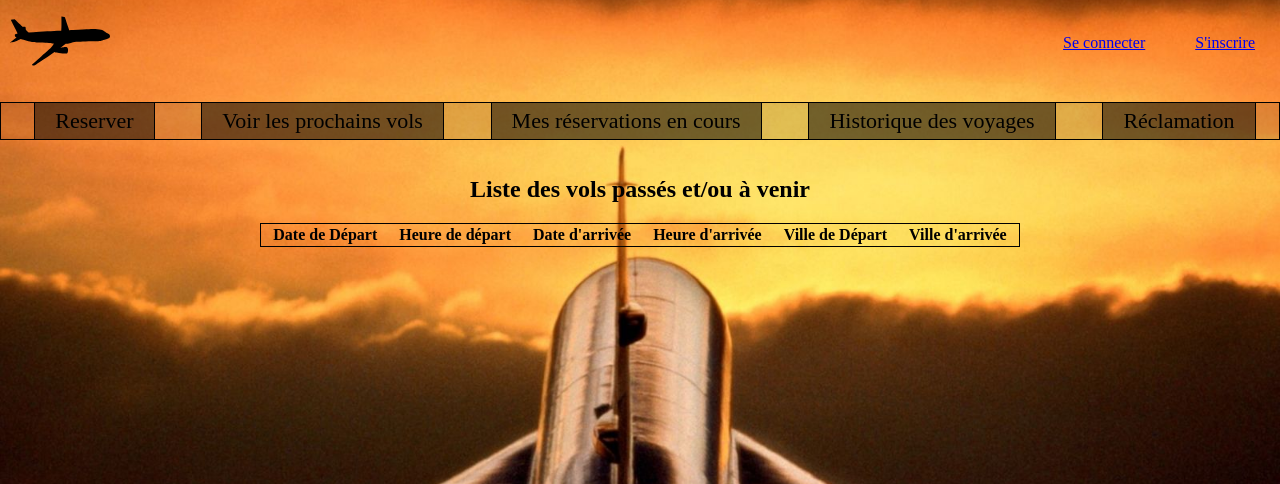
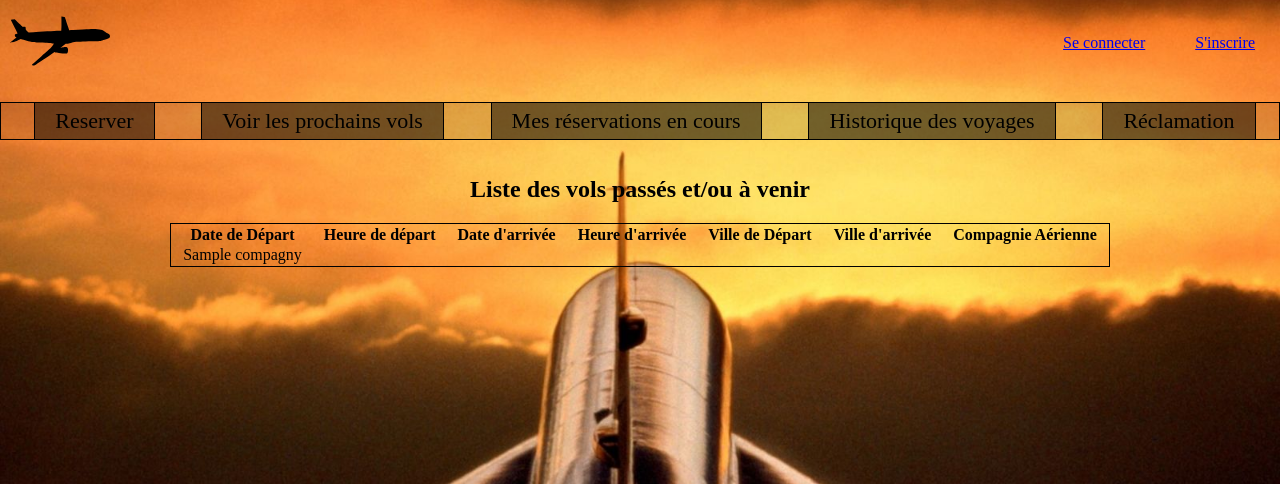
Before and after one commit to jeremy93130/projet_avion, a PHP site: page /projet_avion/views/admin/list_vol.php in a window 1280 px wide. Shown: the top 484 px of the page. Run offline with PHP 8.4, Linux system fonts and the light colour scheme; tables that the repository leaves empty or names only in its code hold one stand-in row (values such as "Sample post"); lists and menus that the app fills with data are empty.

Commit message:
question table jointure vol compagnie

```diff
--- /dev/null
+++ b/models/Compagnieclass.php
@@ -0,0 +1,19 @@
+<?php
+require_once($_SERVER['DOCUMENT_ROOT'] . '/projet_avion/models/Database.php');
+class Compagnie
+{
+    public static function compagnie()
+    {
+        $db = Database::dbConnect();
+
+        $request = $db->prepare("SELECT * FROM compagnies");
+
+        try {
+            $request->execute();
+            $compagnie = $request->fetchAll(PDO::FETCH_ASSOC);
+            return $compagnie;
+        } catch (PDOException $e) {
+            $e->getMessage();
+        }
+    }
+}
--- a/models/Utilisateurclass.php
+++ b/models/Utilisateurclass.php
@@ -19,7 +19,7 @@ class Utilisateur
         }
     }
 
-    public static function connexion($email,$mdp)
+    public static function connexion($email, $mdp)
     {
         $db = Database::dbConnect();
         $request = $db->prepare('SELECT * FROM utilisateurs WHERE email = ?');
@@ -28,12 +28,14 @@ class Utilisateur
             $request->execute(array($email));
             $utilisateur = $request->fetch(PDO::FETCH_ASSOC);
             if (!empty($utilisateur)) {
+                $_SESSION["erreur_message"] = "Mauvais e-mail";
                 if (password_verify($mdp, $utilisateur['mdp'])) {
                     $_SESSION["id"] = $utilisateur['id_utilisateur'];
                     $_SESSION["prenom"] = $utilisateur['prenom'];
                     $_SESSION["role"] = $utilisateur["role"];
                     header("Location: http://localhost/projet_avion/index.php");
                 } else {
+                    $_SESSION["erreur_message"] = "mauvais mdp";
                     header("Location: http://localhost/projet_avion/views/connexion.php");
                 }
             } else {
@@ -45,5 +47,3 @@ class Utilisateur
         }
     }
 }
-
-?>
--- a/models/Volclass.php
+++ b/models/Volclass.php
@@ -4,7 +4,7 @@ require_once($_SERVER['DOCUMENT_ROOT'] . '/projet_avion/models/Database.php');
 class Vols
 {
 
-    public static function avions($heureDepart, $heureArrivee, $date_depart, $date_arrivee, $villeDepart, $villeArrivee,$capacite)
+    public static function avions($heureDepart, $heureArrivee, $date_depart, $date_arrivee, $villeDepart, $villeArrivee, $capacite,$nom_compagnie)
     {
 
         // Connexion à la base de données :
@@ -15,7 +15,14 @@ class Vols
 
         // Execution de la requête :
         try {
-            $request->execute(array($heureDepart, $heureArrivee, $date_depart, $date_arrivee, $villeDepart, $villeArrivee,$capacite));
+            $request->execute(array($heureDepart, $heureArrivee, $date_depart, $date_arrivee, $villeDepart, $villeArrivee, $capacite));
+
+            $request1 = $db->prepare("INSERT INTO compagnies (nom) VALUES (?)");
+            try{
+                $request1->execute(array($nom_compagnie));
+            }catch(PDOException $e){
+                echo $e->getMessage();
+            }
             header("Location: http://localhost/projet_avion/views/admin/list_vol.php");
         } catch (PDOException $error) {
             echo $error->getMessage();
@@ -39,4 +46,19 @@ class Vols
             $error->getMessage();
         }
     }
+
+    public static function calculPrix($id_vol)
+    {
+        $db = Database::dbConnect();
+
+        $request = $db->prepare("SELECT prix FROM vols WHERE id=?");
+
+        try{
+            $request->execute(array($id_vol));
+            $prix = $request->fetch(PDO::FETCH_ASSOC);
+            return $prix;
+        }catch(PDOException $e){
+            $e->getMessage();
+        }
+    }
 }
--- a/views/admin/list_vol.php
+++ b/views/admin/list_vol.php
@@ -1,7 +1,9 @@
 <!-- <link rel="stylesheet" href="../assets/css/style.css"> -->
 <?php require_once($_SERVER['DOCUMENT_ROOT'] . '/projet_avion/models/Volclass.php');
+require_once($_SERVER['DOCUMENT_ROOT'] . '/projet_avion/models/Compagnieclass.php');
 require_once("../inc/header.php");
 $listVol = Vols::listVols();
+$listCompagnie = Compagnie::compagnie();
 ?>
 
 
@@ -14,10 +16,11 @@ $listVol = Vols::listVols();
         <th> Heure d'arrivée </th>
         <th>Ville de Départ </th>
         <th>Ville d'arrivée</th>
+        <th>Compagnie Aérienne</th>
     </tr>
     <?php foreach ($listVol as $vol) {
         if ($vol["disponibilite"] == "disponible") {
-            ?>
+    ?>
             <tr>
                 <td>
                     <?= $vol["date_depart"] ?>
@@ -37,7 +40,10 @@ $listVol = Vols::listVols();
                 <td>
                     <?= $vol["ville_arrivee"] ?>
                 </td>
-            <?php }
+                <?php }
     } ?>
+    <?php foreach($listCompagnie as $compagnie){ ?>
+        <td><?= $compagnie["nom"] ?></td>
     </tr>
+    <?php } ?>
 </table>
--- a/views/reservation.php
+++ b/views/reservation.php
@@ -17,7 +17,7 @@ $id_utilisateur = isset($_GET["id_utilisateur"]) ? $_GET["id_utilisateur"] : nul
             <h3>Liste des vols disponibles</h3>
             <select name="departs" id="vol_depart">
                 <?php foreach ($dispoVol as $vol) { ?>
-                    <option value="<?= $vol["id_vol"]; ?>" id="<?= $vol["prix"] ?>">
+                    <option value="<?= $vol["id_vol"]; ?>" id="<?= $vol["prix"]; ?>">
                         <?= $vol["ville_depart"] . "/" . $vol["ville_arrivee"];
                         ?>
                     </option>
--- a/views/traitement/action.php
+++ b/views/traitement/action.php
@@ -33,7 +33,6 @@ if (isset($_POST['connexion'])) {
     if (empty($email) || empty($mdp)) {
         $_SESSION["erreur_vide"] = "Tous les champs doivent être remplis";
     }
-
 }
 
 
@@ -45,8 +44,9 @@ if (isset($_POST["ajouter_vol"])) {
     $ville_depart = htmlspecialchars($_POST["ville_dep"]);
     $ville_arrivee = htmlspecialchars($_POST["ville_arr"]);
     $capacite = htmlspecialchars($_POST["capacite"]);
+    $nom_compagnie = htmlspecialchars($_POST["compagnie"]);
 
-    Vols::avions($heure_depart, $heure_arrivee, $date_depart, $date_arrivee, $ville_depart, $ville_arrivee, $capacite);
+    Vols::avions($heure_depart, $heure_arrivee, $date_depart, $date_arrivee, $ville_depart, $ville_arrivee, $capacite, $nom_compagnie);
 }
 
 if (isset($_POST["reserver"])) {
@@ -56,5 +56,5 @@ if (isset($_POST["reserver"])) {
     $siege = htmlspecialchars($_POST["siege"]);
     $depart = htmlspecialchars($_POST["depart_date"]);
 
-    Reservation::reservation($id_vol,$voyageur,$passagers,$siege,$depart);
+    Reservation::reservation($id_vol, $voyageur, $passagers, $siege, $depart);
 }
```
Also changed, not shown: views/admin/add_vol.php (+7 -6 lines).
